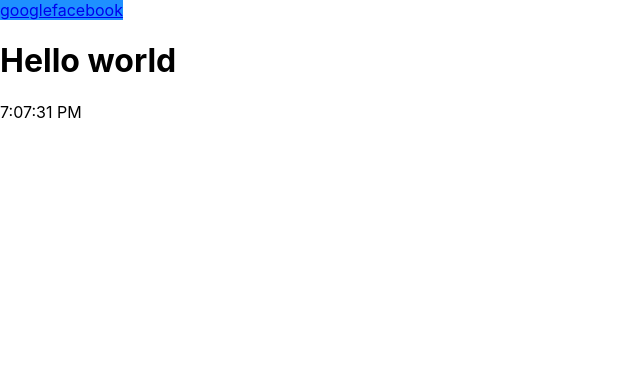
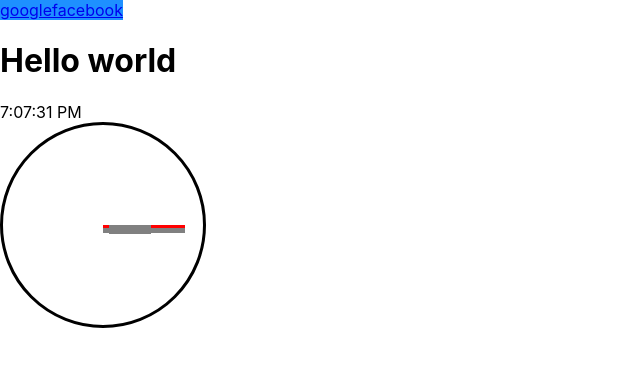
Before and after one commit to hamzaali81/Small-React-Project-Clock, a React (Create React App) app: page / in a window 1280 px wide. Shown: the top 366 px of the page, without its empty margins (0-640 px from the left). Built offline with nearby package versions, Linux system fonts and the light colour scheme.

Commit message:
Analog Clock

```diff
--- a/src/AnalogClock.js
+++ b/src/AnalogClock.js
@@ -0,0 +1,64 @@
+import React from 'react';
+
+
+function AnalogClock(props){
+    console.log(props.time);
+    let time=new Date(props.time);
+
+let clockContainer = {
+    position:'relative',
+    top: 0,
+    left:0,
+    width: 200,
+    height:200,
+    borderRadius: 20000,
+    borderStyle: 'solid',
+    borderColor: 'black'
+}
+
+let secondHand={
+    position:'relative',
+    top: 100,
+    left:100,
+    border: '1px solid red',
+    width: '40%',
+    height: 1,
+    transform: 'rotate('+ ((time.getSeconds()/60)*360 - 90).toString() + 'deg)',
+    transformOrigin: '0% 0%',
+    backgroundColor: 'red'
+}
+let minuteHand={
+    position:'relative',
+    top: 100,
+    left:100,
+    border: '1px solid grey',
+    width: '40%',
+    height: 3,
+    transform: 'rotate('+ ((time.getMinutes()/60)*360 - 90).toString() + 'deg)',
+    transformOrigin: '0% 0%',
+    backgroundColor: 'grey'
+}
+let hourHand={
+    position:'relative',
+    top: 92,
+    left:106,
+    border: '1px solid grey',
+    width: '20%',
+    height: 7,
+    transform: 'rotate('+ ((time.getHours()/12)*360 - 90).toString() + 'deg)',
+    transformOrigin: '0% 0%',
+    backgroundColor: 'grey'
+}
+
+    return(
+        // <h1>Analog Clock</h1>
+
+        <div style={clockContainer}>
+            <div style={secondHand}></div>
+            <div style={minuteHand}></div>
+            <div style={hourHand}></div>
+        </div>
+    )
+}
+
+export default AnalogClock;
--- a/src/Clock.js
+++ b/src/Clock.js
@@ -1,5 +1,6 @@
 import React,{Component} from 'react';
 import DigitalClock from './DigitalClock'
+import AnalogClock from './AnalogClock'
 //Two types of Componenet
 //Stateful
 //Stateless
@@ -27,8 +28,12 @@ updateTime(){
     render(){
         return(
             // <h1>{this.state.currentTime}</h1>
-            <DigitalClock time={this.state.currentTime}/>
-        )
+            <div>
+     <DigitalClock time={this.state.currentTime}/>
+        <AnalogClock time={this.state.currentTime}/>
+            </div>
+
+            )
     }
 }
 
```
